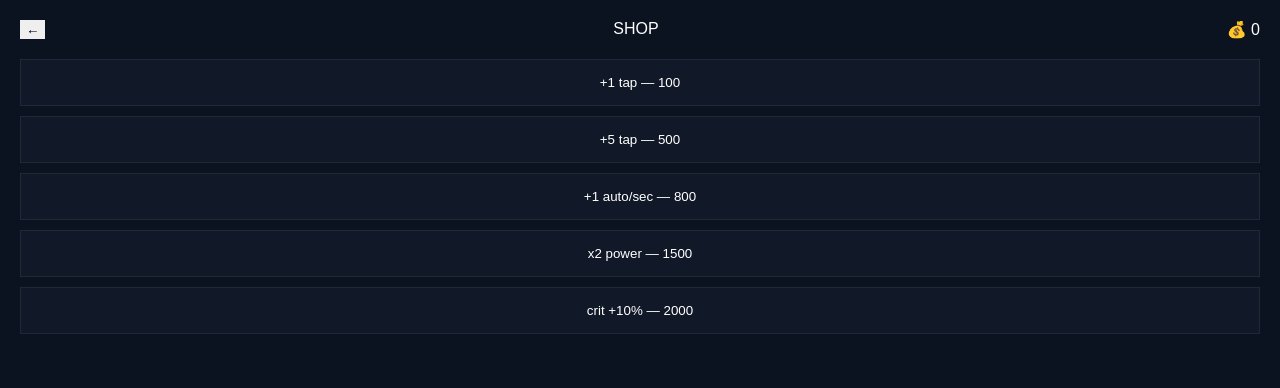
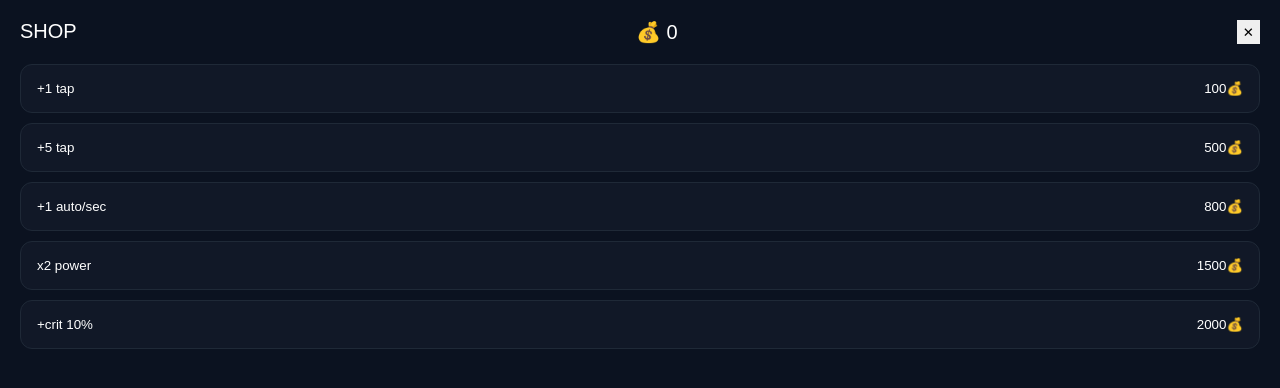
Before and after one commit to nexesss232/arleix, a React (Vite) app: page / in a window 1280 px wide. Both pictures are taken after a click on the button "SHOP". Shown: the top 388 px of the page. Built offline with nearby package versions, Linux system fonts and the light colour scheme.

Commit message:
Update App.jsx

```diff
--- a/src/App.jsx
+++ b/src/App.jsx
@@ -1,13 +1,12 @@
 import { useEffect, useState } from "react";
 import Coin from "./components/Coin";
-import { images } from "./theme";
 
 const SHOP = [
   { id: "1", name: "+1 tap", price: 100, type: "tap", value: 1 },
   { id: "2", name: "+5 tap", price: 500, type: "tap", value: 5 },
   { id: "3", name: "+1 auto/sec", price: 800, type: "auto", value: 1 },
   { id: "4", name: "x2 power", price: 1500, type: "multi", value: 2 },
-  { id: "5", name: "crit +10%", price: 2000, type: "crit", value: 0.1 },
+  { id: "5", name: "+crit 10%", price: 2000, type: "crit", value: 0.1 },
 ];
 
 export default function App() {
@@ -16,12 +15,12 @@ export default function App() {
   const [auto, setAuto] = useState(0);
   const [crit, setCrit] = useState(0.05);
 
-  const [shop, setShop] = useState(false);
+  const [shopOpen, setShopOpen] = useState(false);
   const [items, setItems] = useState(SHOP);
 
   const [float, setFloat] = useState([]);
 
-  // 💾 LOAD
+  // LOAD
   useEffect(() => {
     const data = JSON.parse(localStorage.getItem("game"));
     if (data) {
@@ -33,7 +32,7 @@ export default function App() {
     }
   }, []);
 
-  // 💾 SAVE
+  // SAVE
   useEffect(() => {
     localStorage.setItem(
       "game",
@@ -41,12 +40,11 @@ export default function App() {
     );
   }, [score, tap, auto, crit, items]);
 
-  // ⚡ auto income
+  // AUTO
   useEffect(() => {
     const i = setInterval(() => {
       if (auto > 0) setScore((p) => p + auto);
     }, 1000);
-
     return () => clearInterval(i);
   }, [auto]);
 
@@ -58,7 +56,7 @@ export default function App() {
     setScore((p) => p + gain);
 
     const id = Date.now();
-    setFloat((p) => [...p, { id, text: "+" + gain }]);
+    setFloat((p) => [...p, { id, value: gain }]);
 
     setTimeout(() => {
       setFloat((p) => p.filter((x) => x.id !== id));
@@ -81,8 +79,8 @@ export default function App() {
   return (
     <div style={styles.page}>
 
-      {/* TOP BAR */}
-      <div style={styles.top}>
+      {/* HUD */}
+      <div style={styles.hud}>
         💰 {score} | ⚡ x{tap}
       </div>
 
@@ -91,39 +89,35 @@ export default function App() {
         <Coin onClick={click} skin={{ color: "#facc15" }} />
       </div>
 
-      {/* SHOP BTN */}
-      <button style={styles.shopBtn} onClick={() => setShop(true)}>
+      {/* SHOP BUTTON */}
+      <button style={styles.shopBtn} onClick={() => setShopOpen(true)}>
         SHOP
       </button>
 
       {/* SHOP */}
-      {shop && (
+      {shopOpen && (
         <div style={styles.shop}>
           <div style={styles.shopTop}>
-            <button onClick={() => setShop(false)}>←</button>
             <div>SHOP</div>
             <div>💰 {score}</div>
+            <button onClick={() => setShopOpen(false)}>✕</button>
           </div>
 
           {items.map((i) => (
-            <button
-              key={i.id}
-              style={styles.item}
-              onClick={() => buy(i)}
-            >
-              {i.name} — {i.price}
+            <button key={i.id} style={styles.item} onClick={() => buy(i)}>
+              <span>{i.name}</span>
+              <span>{i.price}💰</span>
             </button>
           ))}
         </div>
       )}
 
-      {/* FLOAT */}
+      {/* FLOAT TEXT */}
       {float.map((f) => (
         <div key={f.id} style={styles.float}>
-          {f.text}
+          +{f.value}
         </div>
       ))}
-
     </div>
   );
 }
@@ -138,11 +132,12 @@ const styles = {
     fontFamily: "Arial",
   },
 
-  top: {
+  hud: {
     position: "absolute",
-    top: 20,
-    left: 20,
-    fontSize: 20,
+    top: 15,
+    left: 15,
+    fontSize: 18,
+    fontWeight: "bold",
   },
 
   center: {
@@ -157,42 +152,52 @@ const styles = {
     bottom: 20,
     left: "50%",
     transform: "translateX(-50%)",
-    padding: "10px 20px",
+    padding: "12px 22px",
+    borderRadius: 12,
     border: "none",
-    borderRadius: 10,
     background: "#2563eb",
     color: "white",
+    fontWeight: "bold",
   },
 
   shop: {
     position: "absolute",
     inset: 0,
     background: "#0b1220",
-    zIndex: 10,
     padding: 20,
+    zIndex: 100,
   },
 
   shopTop: {
     display: "flex",
     justifyContent: "space-between",
     marginBottom: 20,
+    fontSize: 20,
   },
 
   item: {
     width: "100%",
-    padding: 15,
+    padding: 16,
     marginBottom: 10,
     background: "#111827",
+    borderRadius: 12,
+    border: "1px solid #1f2937",
     color: "white",
-    border: "1px solid #1f2937",
+    display: "flex",
+    justifyContent: "space-between",
+    cursor: "pointer",
   },
 
   float: {
     position: "absolute",
-    top: "50%",
+    top: "45%",
     left: "50%",
-    transform: "translate(-50%,-60px)",
-    animation: "float 0.5s ease",
+    transform: "translate(-50%, 0)",
+    fontSize: 34,
+    fontWeight: "bold",
     color: "#22c55e",
+    textShadow: "0 0 10px rgba(34,197,94,0.8)",
+    animation: "floatUp 0.5s ease forwards",
+    pointerEvents: "none",
   },
 };
```
